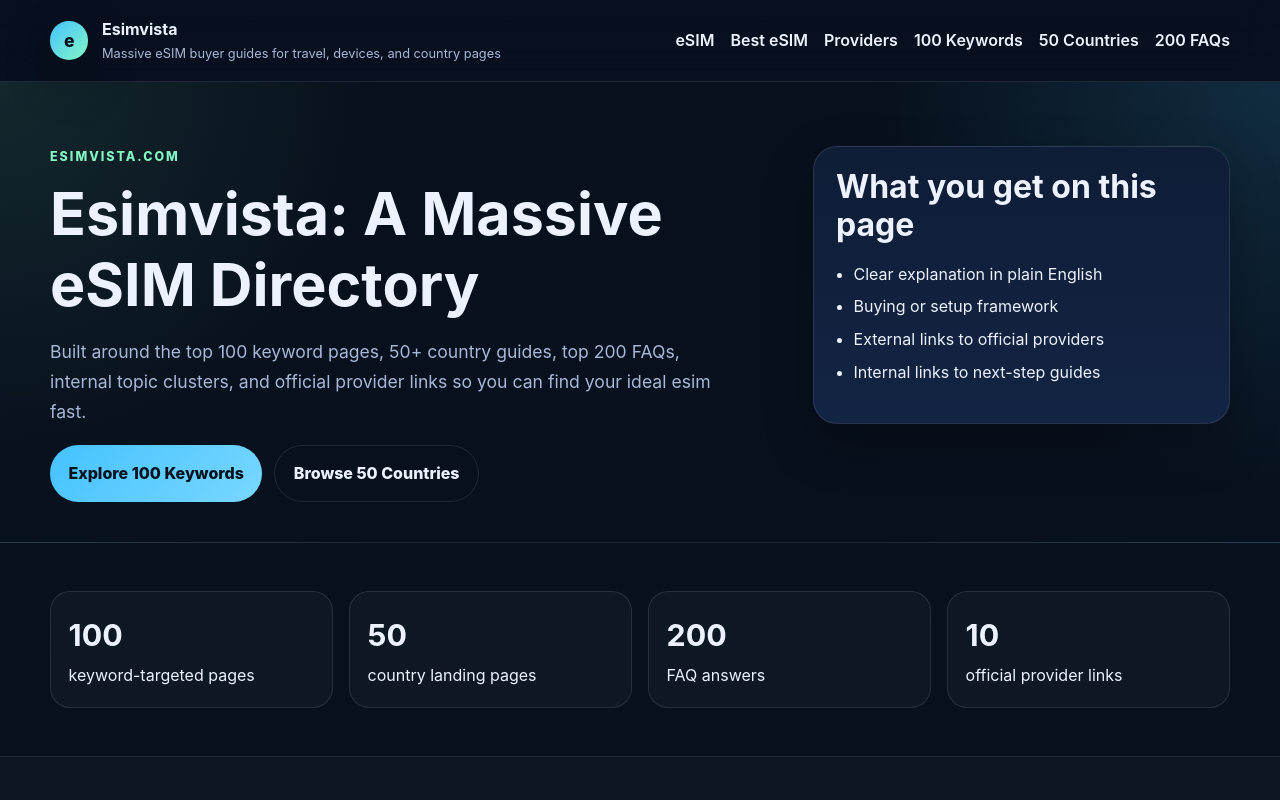
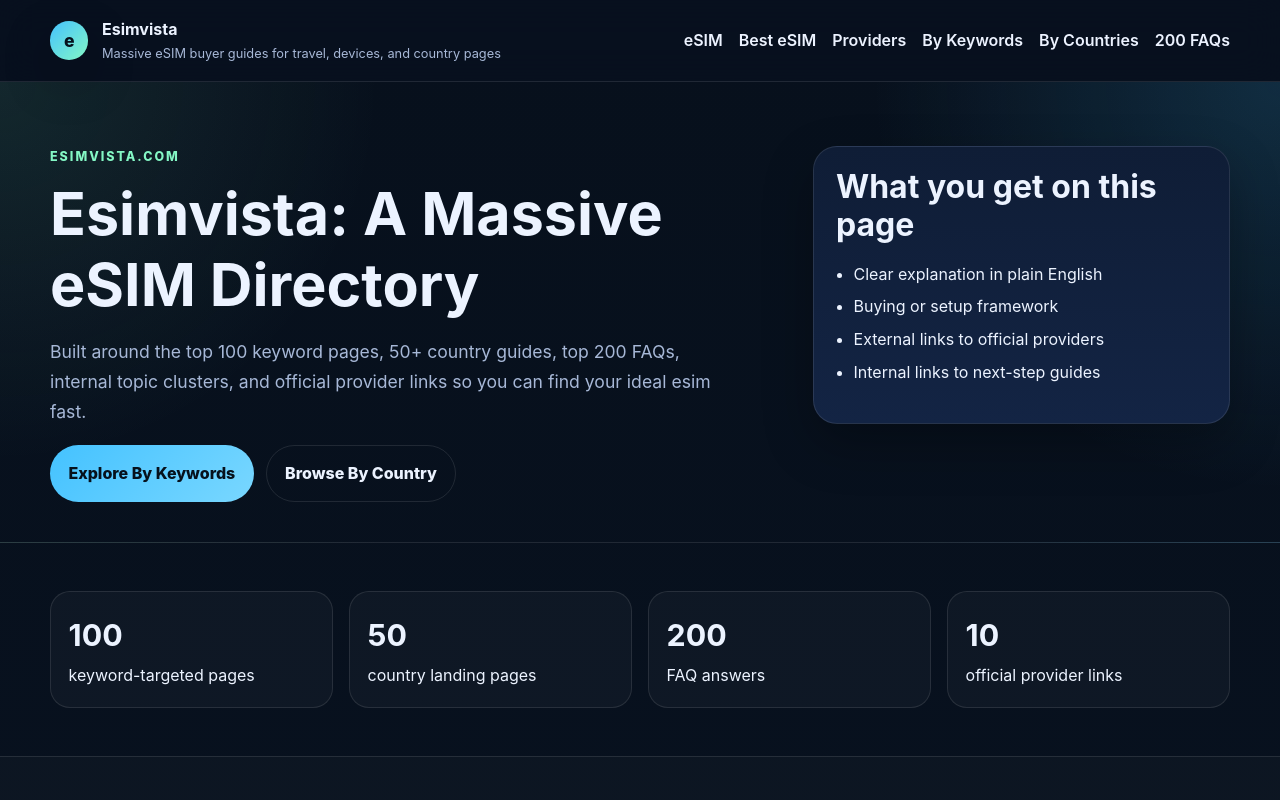
Before and after one commit to chavasu/esimvista, a plain HTML site: page index.html in a window 1280 px wide. Shown: the top 800 px of the page. Drawn offline with Linux system fonts and the light colour scheme.

Commit message:
Update index.html

```diff
--- a/index.html
+++ b/index.html
@@ -45,8 +45,8 @@
       <a href="esim.html">eSIM</a>
       <a href="best-esim.html">Best eSIM</a>
       <a href="providers.html">Providers</a>
-      <a href="keywords/index.html">100 Keywords</a>
-      <a href="countries/index.html">50 Countries</a>
+      <a href="keywords/index.html">By Keywords</a>
+      <a href="countries/index.html">By Countries</a>
       <a href="faq.html">200 FAQs</a>
     </nav>
   </div>
@@ -59,8 +59,8 @@
       <h1>Esimvista: A Massive eSIM Directory</h1>
       <p class="lead">Built around the top 100 keyword pages, 50+ country guides, top 200 FAQs, internal topic clusters, and official provider links so you can find your ideal esim fast.</p>
       <div class="hero-actions">
-        <a class="button" href="keywords/index.html">Explore 100 Keywords</a>
-        <a class="button button-secondary" href="countries/index.html">Browse 50 Countries</a>
+        <a class="button" href="keywords/index.html">Explore By Keywords</a>
+        <a class="button button-secondary" href="countries/index.html">Browse By Country</a>
       </div>
     </div>
     <aside class="hero-card">
```
